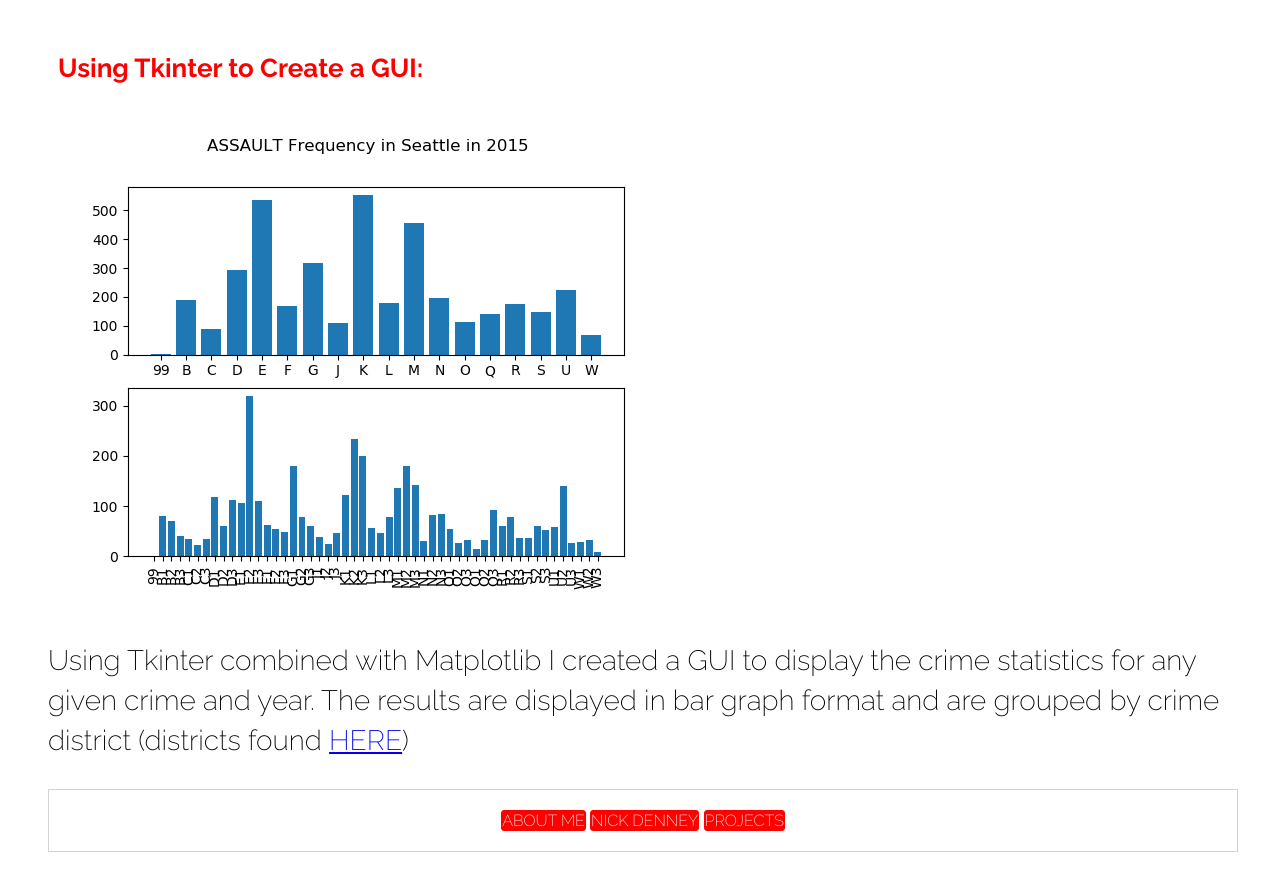
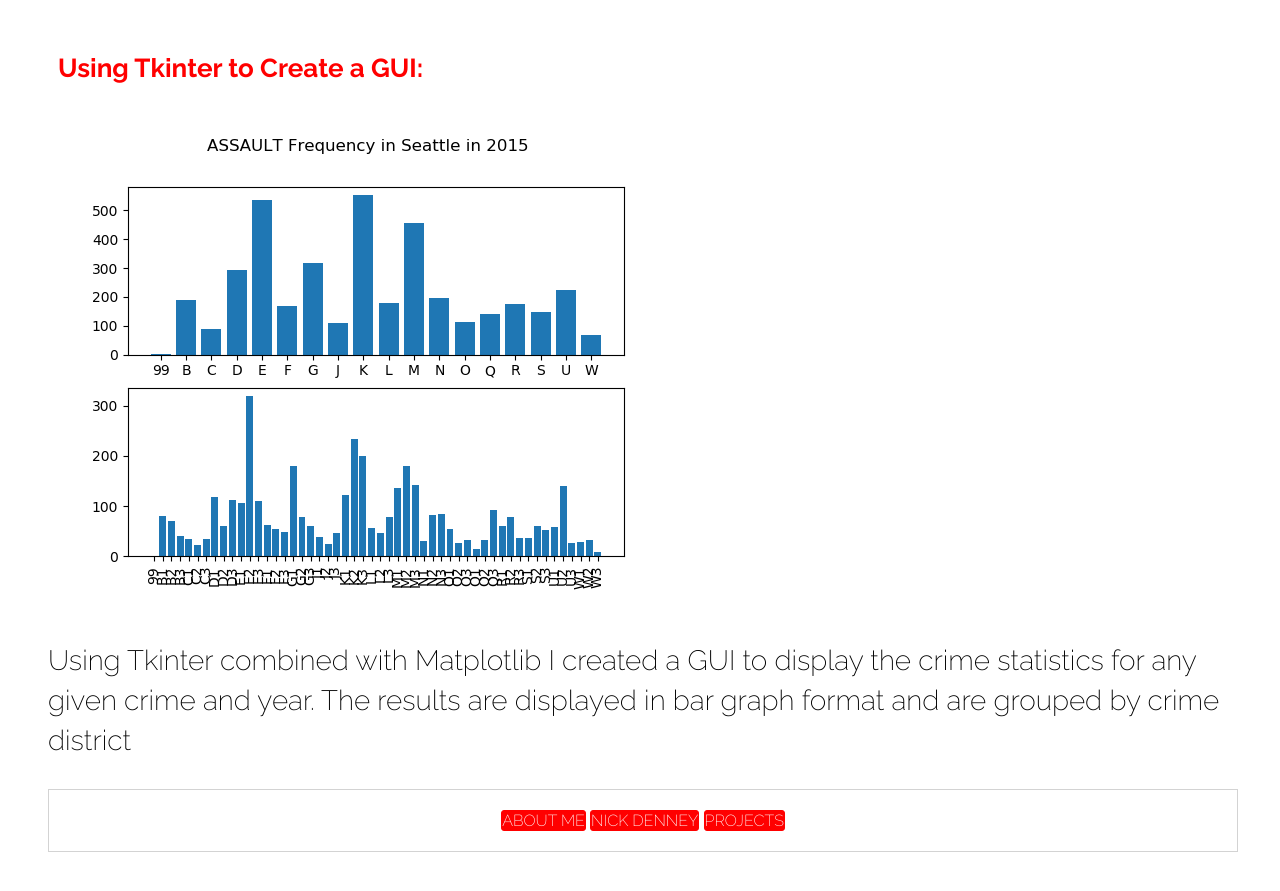
Before and after one commit to nickden3/nickden3-cc.github.io, a Jekyll site: the page crimeMap.html, which Jekyll copies as it is, in a window 1280 px wide and 900 px high, scrolled down 706 px. Shown: the top 891 px of the window. Built offline with Jekyll 4.4.1, drawn with Linux system fonts in a browser that asks for light colours.

Commit message:
Update crimeMap.html

```diff
--- a/crimeMap.html
+++ b/crimeMap.html
@@ -33,8 +33,8 @@
         <div id = "project_pics">
           <img  src = "crime_pic.png">
       </div>
-        <p>Using Tkinter combined with Matplotlib I created a GUI to display the crime statistics for any given crime and year.
-           The results are displayed in bar graph format and are grouped by crime district (districts found <a target = "_blank" href="https://www.seattle.gov/police/information-and-data/tweets-by-beat">HERE</a>)
+        <p class= "projDesc">Using Tkinter combined with Matplotlib I created a GUI to display the crime statistics for any given crime and year.
+           The results are displayed in bar graph format and are grouped by <a target = "_blank" href="https://www.seattle.gov/police/information-and-data/tweets-by-beat">crime district</a>
         </p>
     </div>
   <div id= "footer">
```
